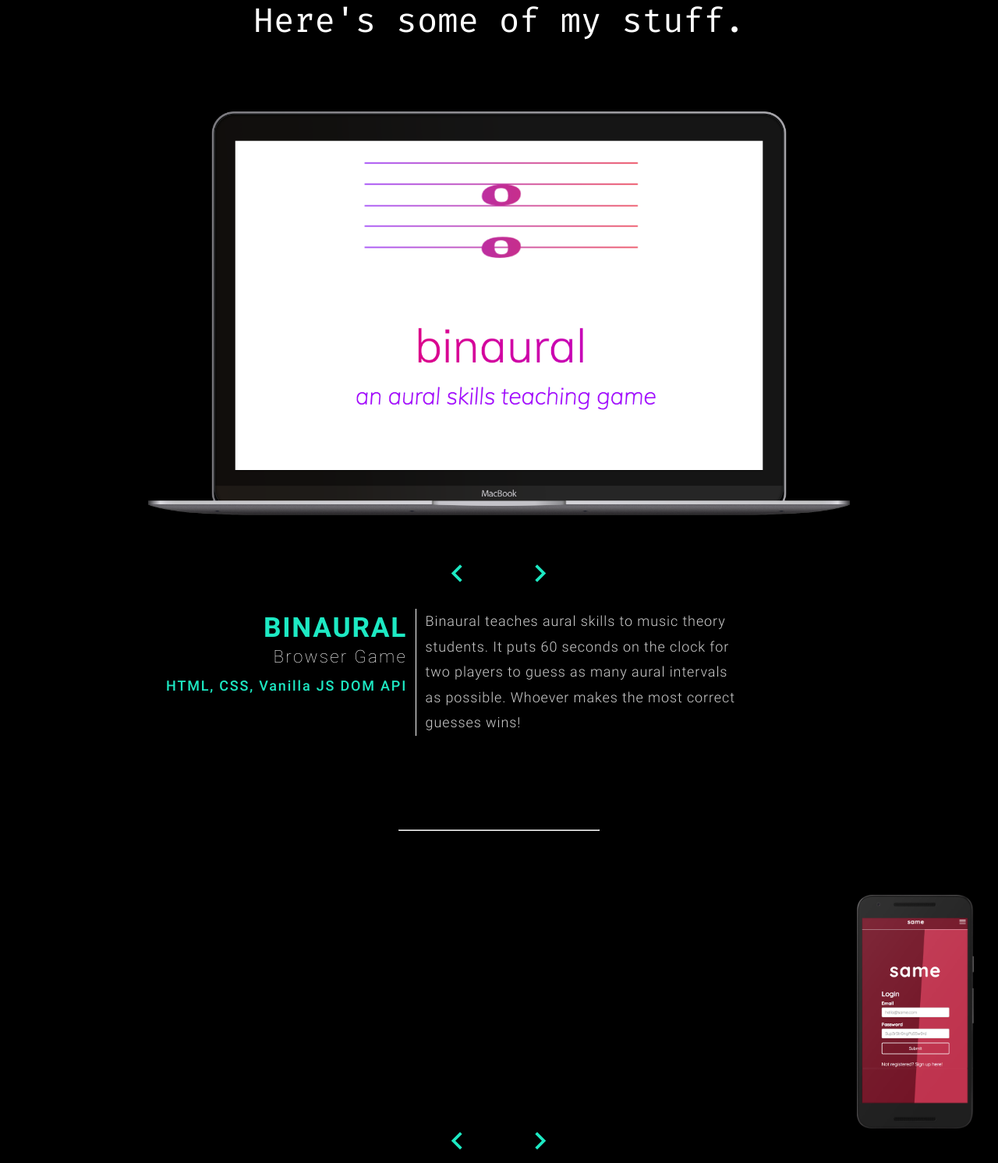
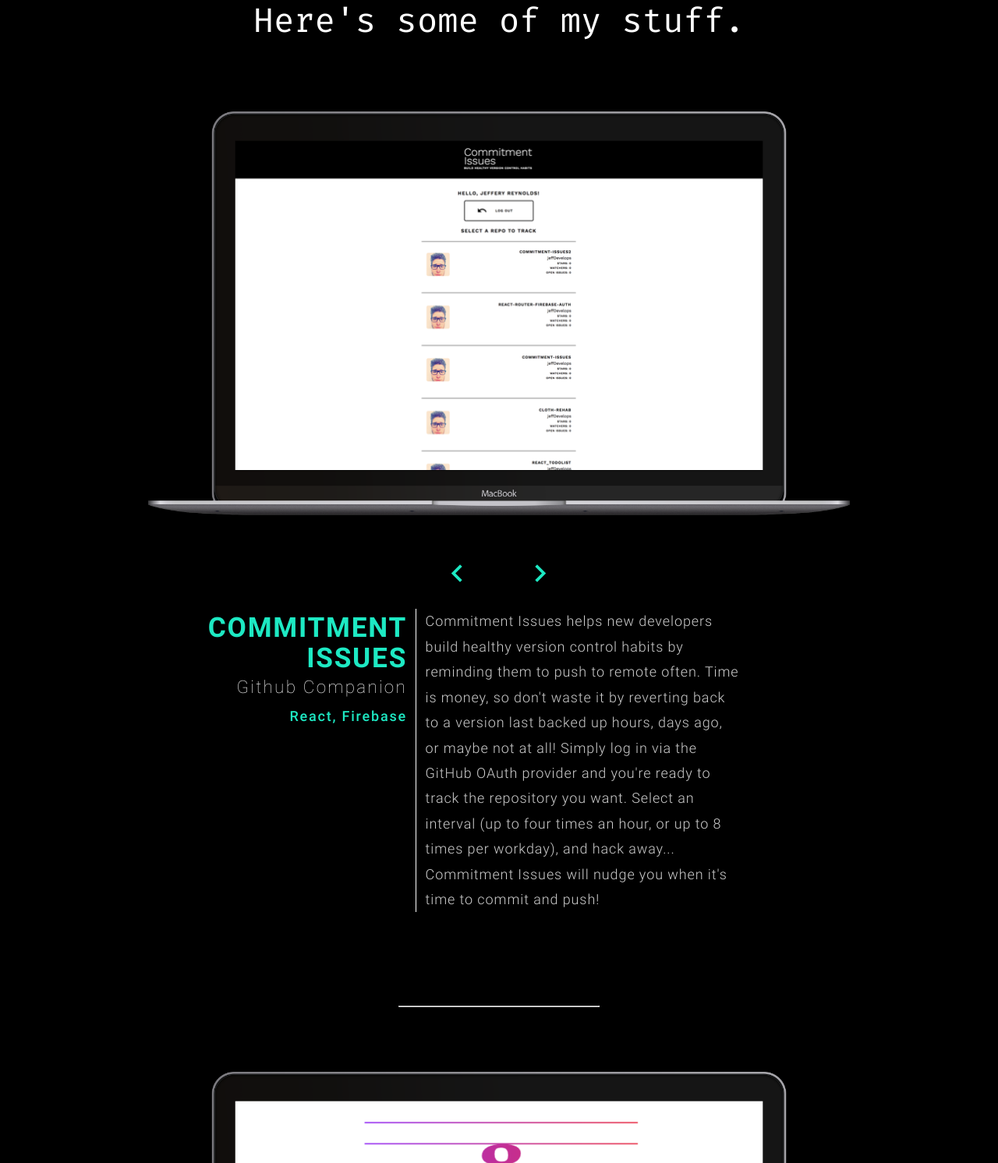
Before and after one commit to jeffDevelops/portfolio-site, a website with bundled scripts: page index.html in a window 1280 px wide. Shown: the part 2441-3933 px from the top of the page at 78% size. Built offline with nearby package versions, Linux system fonts and the light colour scheme.

Commit message:
Adds Commitment Issues to portfolio section

```diff
--- a/index.html
+++ b/index.html
@@ -183,10 +183,53 @@
     </div>
 
     <!-- Portfolio Section -->
-    <!-- Binaural -->
     <div id="portfolio" class="header full-height">
       <div class="fixed-wrapper">
         <h3 class="my_white tech">Here's some of my stuff.</h3>
+
+        <!-- Commitment Issues (ci for short) -->
+
+        <div class="header-wrapper row valign-wrapper">
+          <div class="col s12 m12 valign">
+            <!-- Laptop -->
+            <div class="laptop-preview-sizer">
+              <div class="laptop-preview"></div><!-- the actual laptop frame -->
+
+                <div id="ci_photos" class="my_image_container image-container active" style="background-image: url(./images/ci_repo_index.png)"></div>
+            </div>
+          </div>
+        </div>
+
+        <div id="ci" class="row buttons">
+          <div class="col s4 m5"></div>
+          <div class="col s2 m1">
+            <button class="last"><i class="material-icons">navigate_before</i></button>
+          </div>
+          <div class="col s2 m1">
+            <button class="next"><i class="material-icons">navigate_next</i></button>
+          </div>
+          <div class="col s4 m5"></div>
+        </div>
+
+        <div class="row heading_row">
+          <div id="app_heading" class="col s12 m5 l5 app_heading">
+            <div class="mobile_container">
+              <a href="http://commitmentissues.surge.sh"><h1 class="app_title">Commitment</br>Issues</h1></a>
+              <h2 class="app_subheading">Github Companion</h2>
+              <h2 class="app_subheading technologies">React, Firebase</h2>
+            </div>
+          </div>
+          <div class="col s12 m6 l4 app_description">
+            <div class="mobile_container">
+              <p>Commitment Issues helps new developers build healthy version control habits by reminding them to push to remote often. Time is money, so don't waste it by reverting back to a version last backed up hours, days ago, or maybe not at all! Simply log in via the GitHub OAuth provider and you're ready to track the repository you want. Select an interval (up to four times an hour, or up to 8 times per workday), and hack away... Commitment Issues will nudge you when it's time to commit and push!</p>
+            </div>
+          </div>
+          <div class="col s1 m1 l3"></div>
+        </div>
+
+    <hr />
+
+        <!-- Binaural -->
 
         <div class="header-wrapper row valign-wrapper">
           <div class="col s12 m12 valign">
--- a/js/portfolio_scroller.js
+++ b/js/portfolio_scroller.js
@@ -4,12 +4,19 @@
 
 
   var sources = {
+    ci: [
+      './images/ci_repo_index.png',
+      './images/ci_tracker.png',
+      './images/ci_in_action.png',
+      './images/ci_reminder.png',
+      './images/ci_success.png'
+    ],
     binaural: [
       './images/binaural_landing.png',
       './images/binaural_modal.png',
       './images/binaural.png',
       './images/binaural_about.png'
-      ],
+    ],
     same: [
       './images/same_login.png',
       './images/same_search.png',
--- a/sass/customstyles.scss
+++ b/sass/customstyles.scss
@@ -403,6 +403,10 @@
 	background-position: top right;
 }
 
+#ci_photos.my_image_container.image-container {
+	background-position: top center;
+}
+
 .buttons {
 	margin: -50px auto 25px auto;
 }
```
Also changed, not shown: css/customstyles.css, css/customstyles.min.css, images/ci_in_action.png (added), images/ci_reminder.png (added), images/ci_repo_index.png (added), images/ci_success.png (added), images/ci_tracker.png (added).
